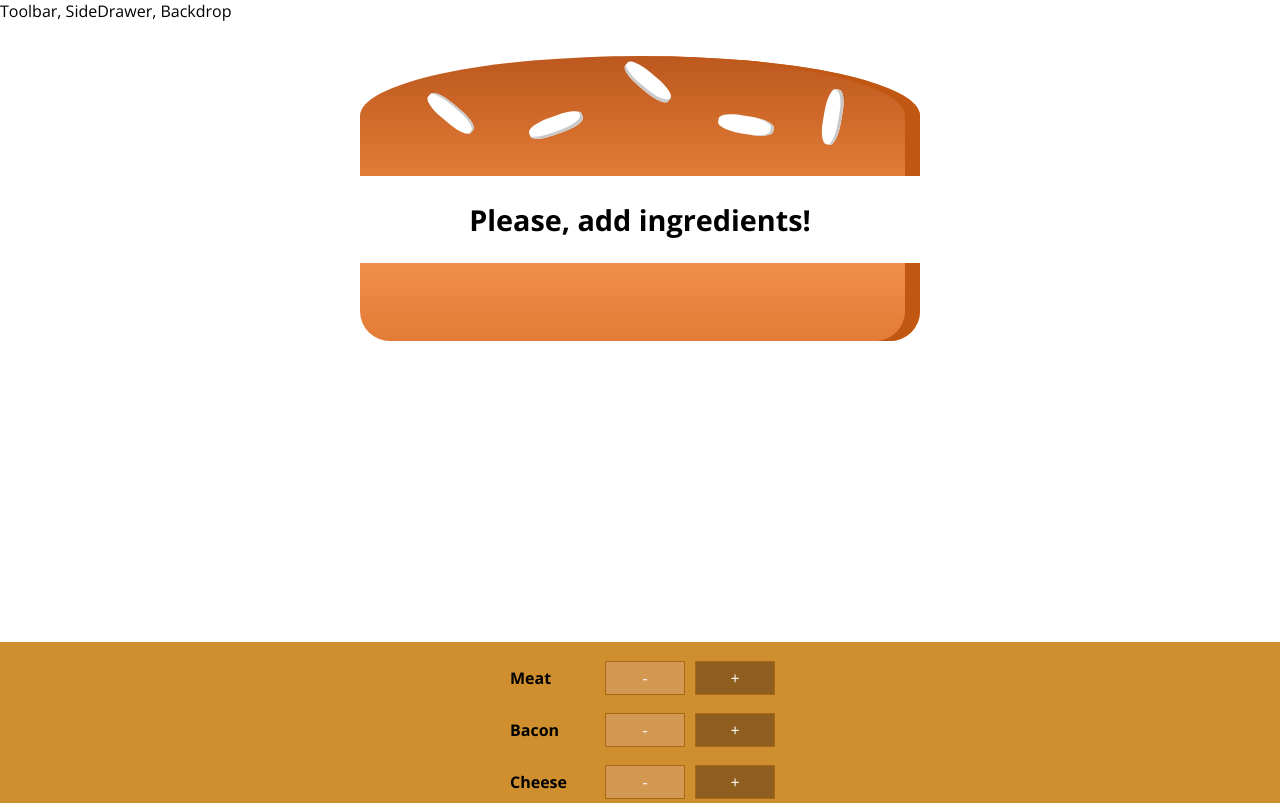
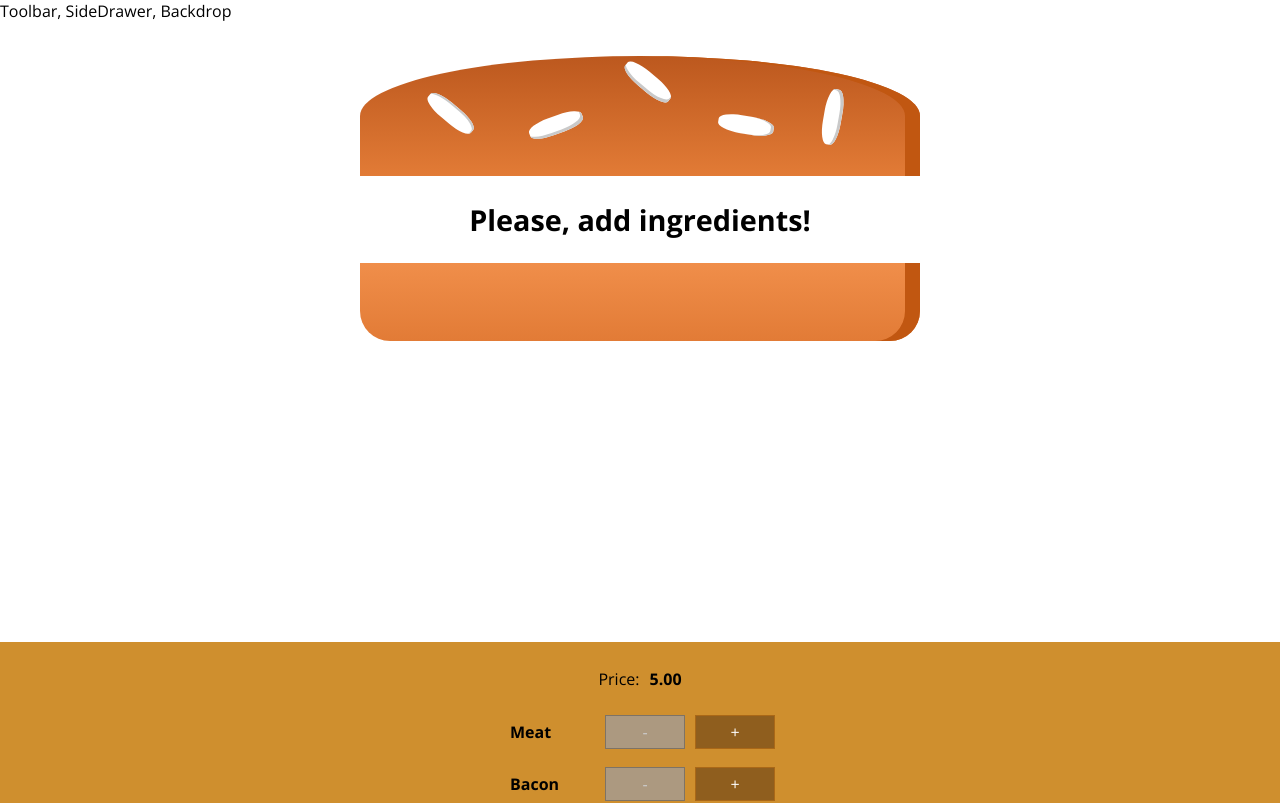
Before and after one commit to YuriBecker/Burger-Builder, a React (Create React App) app: page / in a window 1280 px wide. Shown: the top 803 px of the page. Built offline with nearby package versions, Linux system fonts and the light colour scheme; the HTML template or start-up script is replaced by a standard one.

Commit message:
Update build controls

```diff
--- a/src/components/Burger/BuildControls/BuildControl/BuildControl.js
+++ b/src/components/Burger/BuildControls/BuildControl/BuildControl.js
@@ -3,15 +3,21 @@ import PropTypes from 'prop-types';
 import styles from './BuildControl.module.css';
 
 const BuildControl = (props) => {
-  const { text } = props;
-
+  const {
+    text, more, less, disabled
+  } = props;
   return (
     <div className={styles.BuildControl}>
       <div className={styles.Text}>{text}</div>
-      <button type="button" className={styles.Less}>
+      <button
+        type="button"
+        className={styles.Less}
+        onClick={less}
+        disabled={disabled}
+      >
         -
       </button>
-      <button type="button" className={styles.More}>
+      <button type="button" className={styles.More} onClick={more}>
         +
       </button>
     </div>
@@ -19,7 +25,10 @@ const BuildControl = (props) => {
 };
 
 BuildControl.propTypes = {
-  text: PropTypes.string.isRequired
+  text: PropTypes.string.isRequired,
+  more: PropTypes.func.isRequired,
+  less: PropTypes.func.isRequired,
+  disabled: PropTypes.bool.isRequired
 };
 
 export default BuildControl;
--- a/src/components/Burger/BuildControls/BuildControls.js
+++ b/src/components/Burger/BuildControls/BuildControls.js
@@ -1,4 +1,5 @@
 import React from 'react';
+import PropTypes from 'prop-types';
 import styles from './BuildControls.module.css';
 import BuildControl from './BuildControl/BuildControl';
 
@@ -9,14 +10,40 @@ const controls = [
   { text: 'Salad', type: 'salad' }
 ];
 
-const BuildControls = () => (
-  <div className={styles.BuildControls}>
-    {controls.map(control => (
-      <BuildControl key={control.text} text={control.text} />
-    ))}
-  </div>
-);
+const BuildControls = (props) => {
+  const { price, canPurchase } = props;
+  return (
+    <div className={styles.BuildControls}>
+      <p>
+        Price:
+        <strong>{price.toFixed(2)}</strong>
+      </p>
+      {controls.map(control => (
+        <BuildControl
+          key={control.text}
+          text={control.text}
+          more={() => props.addFunction(control.type)}
+          less={() => props.removeFunction(control.type)}
+          disabled={props.disabled[control.type]}
+        />
+      ))}
+      <button
+        type="button"
+        className={styles.OrderButton}
+        disabled={!canPurchase}
+      >
+        Order Now
+      </button>
+    </div>
+  );
+};
 
-BuildControls.propTypes = {};
+BuildControls.propTypes = {
+  addFunction: PropTypes.func.isRequired,
+  removeFunction: PropTypes.func.isRequired,
+  disabled: PropTypes.object.isRequired,
+  price: PropTypes.number.isRequired,
+  canPurchase: PropTypes.bool.isRequired
+};
 
 export default BuildControls;
--- a/src/containers/BurgerBuilder/BurguerBuilder.js
+++ b/src/containers/BurgerBuilder/BurguerBuilder.js
@@ -1,6 +1,13 @@
-import React, { useState } from 'react';
+import React, { useState, useEffect } from 'react';
 import Burger from '../../components/Burger/Burger';
 import BurgerControls from '../../components/Burger/BuildControls/BuildControls';
+
+const INGREDIENTS_PRICES = {
+  meat: 1.25,
+  cheese: 0.75,
+  bacon: 1,
+  salad: 0.5
+};
 
 function BurguerBuilder() {
   const [ingredients, setIngredients] = useState({
@@ -10,10 +17,70 @@ function BurguerBuilder() {
     salad: 0
   });
 
+  const [price, setPrice] = useState(5);
+
+  const [disabledButtons, setDisabledButtons] = useState({
+    meat: false,
+    cheese: false,
+    bacon: false,
+    salad: false
+  });
+
+  const [canPurchase, setCanPurchase] = useState(false);
+
+  const addIngredientHandler = (type) => {
+    const updatedNumber = ingredients[type] + 1;
+    const updatedIngredients = { ...ingredients };
+    updatedIngredients[type] = updatedNumber;
+    setIngredients(updatedIngredients);
+
+    const priceAdd = INGREDIENTS_PRICES[type];
+    const oldPrice = price;
+    setPrice(oldPrice + priceAdd);
+  };
+
+  const removeIngredientHandler = (type) => {
+    const oldNumberOfIngredients = ingredients[type];
+    if (oldNumberOfIngredients > 0) {
+      const updatedNumber = oldNumberOfIngredients - 1;
+      const updatedIngredients = { ...ingredients };
+      updatedIngredients[type] = updatedNumber;
+      setIngredients(updatedIngredients);
+
+      const priceRemove = INGREDIENTS_PRICES[type];
+      const oldPrice = price;
+      setPrice(oldPrice - priceRemove);
+    }
+  };
+
+  useEffect(() => {
+    const disabled = { ...ingredients };
+    const ingArray = Object.entries(ingredients);
+    for (const [ing, count] of ingArray) {
+      disabled[ing] = count <= 0;
+    }
+    setDisabledButtons(disabled);
+
+    const listIngredients = {
+      ...ingredients
+    };
+
+    const sum = Object.keys(listIngredients)
+      .map(key => listIngredients[key])
+      .reduce((s, el) => s + el, 0);
+    setCanPurchase(sum > 0);
+  }, [ingredients]);
+
   return (
     <>
       <Burger ingredients={ingredients} />
-      <BurgerControls />
+      <BurgerControls
+        price={price}
+        addFunction={addIngredientHandler}
+        removeFunction={removeIngredientHandler}
+        disabled={disabledButtons}
+        canPurchase={canPurchase}
+      />
     </>
   );
 }
```
